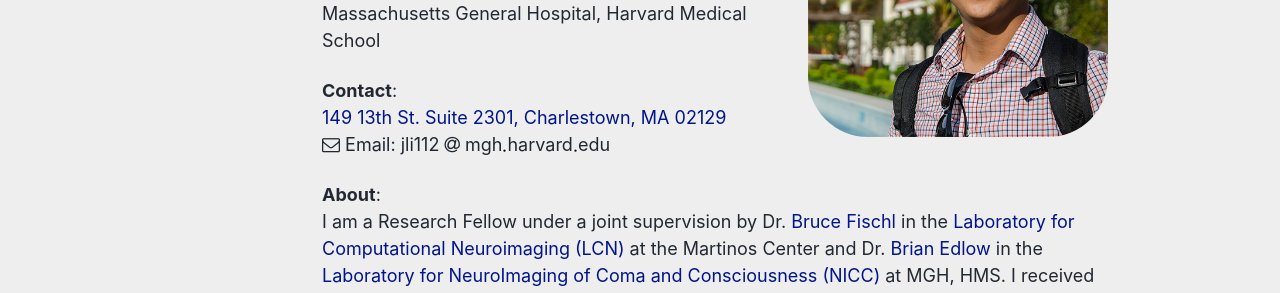
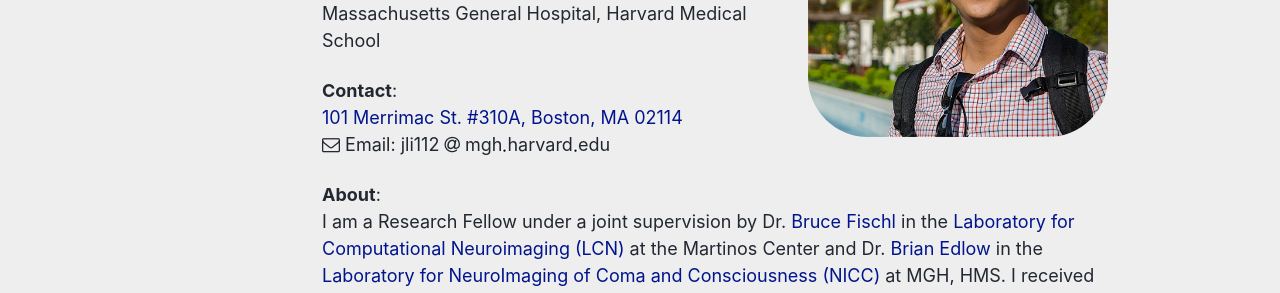
Before and after one commit to silencer1127/silencer1127.github.io, a Jekyll site: the page built from index.md, in a window 1280 px wide. Shown: the part 351-644 px from the top of the page. Built offline with Jekyll 4.4.1, drawn with Linux system fonts in a browser that asks for light colours; comment, search, counter and statistics services are not loaded.

Commit message:
updated address to Merrimac

```diff
--- a/index.md
+++ b/index.md
@@ -22,7 +22,7 @@ Athinoula A. Martinos Center for Biomedical Imaging
 Massachusetts General Hospital, Harvard Medical School
 
 **Contact**:
-[149 13th St. Suite 2301, Charlestown, MA 02129](https://www.google.com/maps/place/Martinos+Center/@42.3773899,-71.0543423,17z/data=!3m1!4b1!4m5!3m4!1s0x89e370f652d2281b:0x58661246f319267d!8m2!3d42.3773899!4d-71.0521536){:target="_blank"}
+[101 Merrimac St. #310A, Boston, MA 02114](https://www.google.com/maps/place/101+Merrimac+St,+Boston,+MA+02114/@42.3637762,-71.0627102,18z/data=!3m1!4b1!4m5!3m4!1s0x89e3709020b4d283:0x973ffb8f9fb2c002!8m2!3d42.3637742!4d-71.0616159){:target="_blank"}
 <i class="fa fa-envelope-o" aria-hidden="true"></i> Email: jli112 <i class="fa fa-at" aria-hidden="true"></i> mgh![](/images/dot.jpg)harvard![](/images/dot.jpg)edu
 
 **About**:
```
